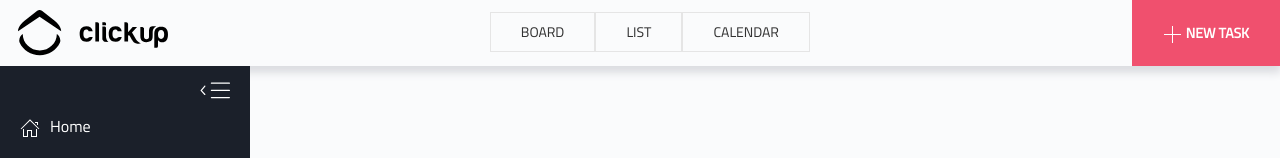
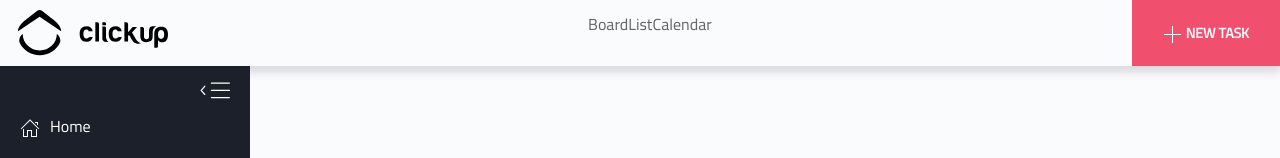
Before and after one commit to larbibaraka/Kraken, a React (Create React App) app: page / in a window 1280 px wide. Shown: the top 158 px of the page. Built offline with nearby package versions, Linux system fonts and the light colour scheme.

Commit message:
Add router

```diff
--- a/package.json
+++ b/package.json
@@ -11,6 +11,7 @@
     "react": "^16.8.6",
     "react-apollo": "^2.5.6",
     "react-dom": "^16.8.6",
+    "react-router-dom": "^5.0.1",
     "react-scripts": "3.0.1"
   },
   "files": [
--- a/src/App.js
+++ b/src/App.js
@@ -1,12 +1,20 @@
 import React from 'react';
+import { BrowserRouter as Router } from "react-router-dom";
 import Header from './Components/Header/Header';
 import Sidebar from './Components/Sidebar/Sidebar';
+import Routes from './Routes'
 
 function App() {
+
   return (
     <div className="App">
+      <Router>
       <Header />
-      <Sidebar />
+          <main>
+              <Sidebar />
+              <Routes />
+          </main>
+        </Router>
     </div>
   );
 }
--- a/src/Components/Header/Header.jsx
+++ b/src/Components/Header/Header.jsx
@@ -1,7 +1,7 @@
 import React, { Component } from 'react';
 import './Header.scss';
 import logo from './logo.svg';
-
+import { BrowserRouter as Link } from "react-router-dom";
 
 class Header extends Component {
     render() {
@@ -9,13 +9,15 @@ class Header extends Component {
             <header>
                 <nav className="kr-app-header-topMenu">
                     <div className="kr-app-header-topMenu-logo">
-                        <img className="logo" src={logo} alt="Kraken" width="150" height="100"/>
+                        <Link to="/">
+                            <img className="logo" src={logo} alt="Kraken" width="150" height="100"/>
+                        </Link>
                     </div>
-                    <div className="kr-app-header-topMenu-dashButtons">
-                        <a className="uk-button uk-button-default tabButton" href="#">Board</a>
-                        <a className="uk-button uk-button-default tabButton" href="#">List</a>
-                        <a className="uk-button uk-button-default tabButton" href="#">Calendar</a>
-                    </div>
+                        <div className="kr-app-header-topMenu-dashButtons">
+                            <Link className="uk-button uk-button-default tabButton" to="/board">Board</Link>
+                            <Link className="uk-button uk-button-default tabButton" to="/list">List</Link>
+                            <Link className="uk-button uk-button-default tabButton" to="/calendar">Calendar</Link>
+                        </div>
                     <button className="uk-button uk-button-danger uk-text-bold">
                         <span uk-icon="plus"></span>
                         <span> New Task </span>
--- /dev/null
+++ b/src/Routes.js
@@ -0,0 +1,11 @@
+import { Switch, Route } from 'react-router-dom';
+import React from 'react';
+import Boards from './Components/Boards/Boards';
+
+const Routes = () => (
+    <Switch>
+        <Route path="/board/" component={Boards} />
+    </Switch>
+);
+
+export default Routes;
```
